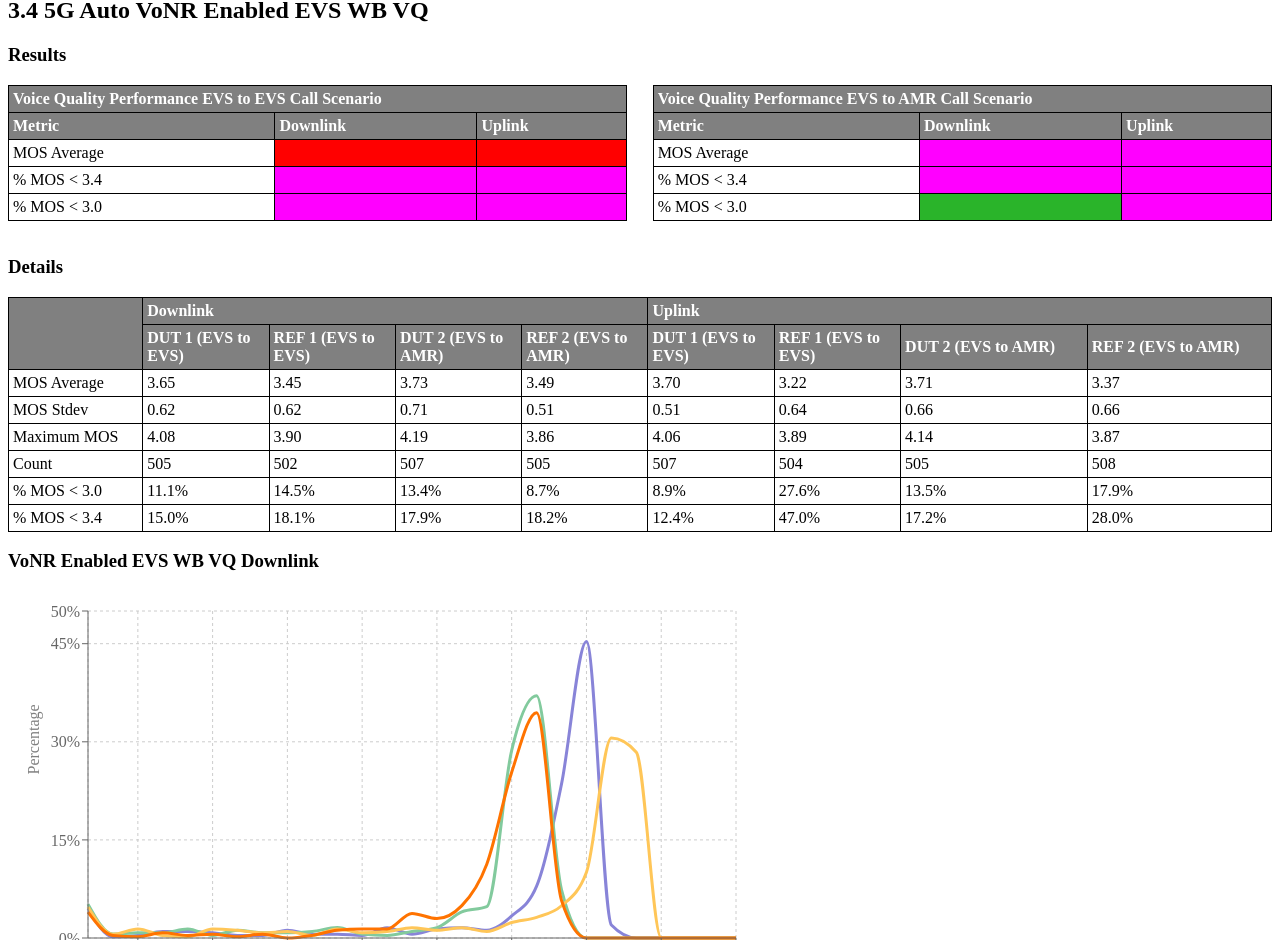
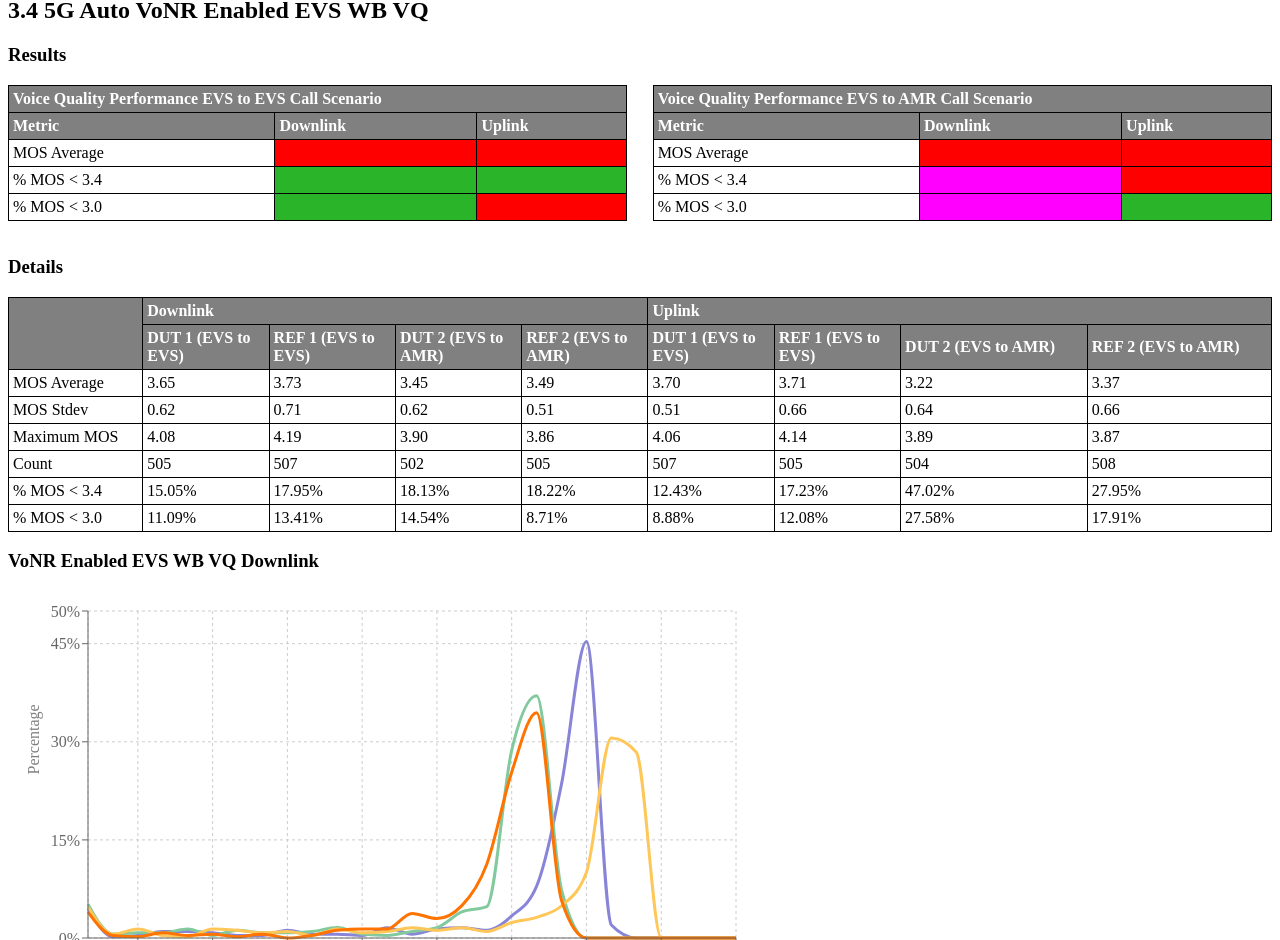
Before and after one commit to LiJieSu0/Fit4Launch_Report, a React (Create React App) app in the folder report-generator-app/: page / in a window 1280 px wide. Shown: the part 2833-3773 px from the top of the page. Built offline with nearby package versions, Linux system fonts and the light colour scheme; what chartjs-plugin-datalabels would draw is missing.

Commit message:
modify vqevswbvqenable dynamic load data

```diff
--- a/report-generator-app/src/ReportDetails/VoiceQuality/VqCases/VqEvsWbVqEnabled.js
+++ b/report-generator-app/src/ReportDetails/VoiceQuality/VqCases/VqEvsWbVqEnabled.js
@@ -1,43 +1,81 @@
-import React from 'react';
+import React, { useContext } from 'react';
+import { ReportContext } from '../../../Contexts/ReportContext';
 import '../../../StyleScript/Restricted_Report_Style.css';
 import VqLineChart from './VqLineChart';
 import VqMosTable from './VqMosTable';
 
+const getFormattedValue = (data, path, isPercentage = false, decimals = 2) => {
+  let value = data;
+  for (const key of path) {
+    if (value && typeof value === 'object' && key in value) {
+      value = value[key];
+    } else {
+      return 'N/A';
+    }
+  }
+  if (typeof value === 'number') {
+    if (isPercentage) {
+      return `${(value).toFixed(decimals)}%`;
+    }
+    return value.toFixed(decimals);
+  }
+  return value;
+};
+
+const VqEvsWbVqEnabled = () => {
+  const { reportData } = useContext(ReportContext);
+
+  if (!reportData || !reportData.voiceQuality || !reportData.voiceQuality["Voice Quality"]) {
+    return <div>Loading voice quality data...</div>;
+  }
+
+  const evsWbKey = "5G Auto VoNR Enabled EVS WB VQ";
+  const evsWbDataPath = reportData.voiceQuality["Voice Quality"][evsWbKey];
+
+  if (!evsWbDataPath) {
+    return <div>Loading {evsWbKey} data...</div>;
+  }
+
+  const getEvsWbValue = (category, device, stat, isPercentage = false, decimals = 2) => {
+    const path = [category, `vonr enable evs wb ${device} ${category.toLowerCase()}`, stat];
+    return getFormattedValue(evsWbDataPath, path, isPercentage, decimals);
+  };
+
   const vqTableData4 = [
     {
       metric: "MOS Average",
-    mobile: { dut1: "3.65", dut2: "3.45", ref1: "3.73", ref2: "3.49" },
-    base: { dut1: "3.70", dut2: "3.22", ref1: "3.71", ref2: "3.37" },
+      mobile: { dut1: getEvsWbValue("Mobile", "DUT1", "MOS Average"), dut2: getEvsWbValue("Mobile", "DUT2", "MOS Average"), ref1: getEvsWbValue("Mobile", "REF1", "MOS Average"), ref2: getEvsWbValue("Mobile", "REF2", "MOS Average") },
+      base: { dut1: getEvsWbValue("Base", "DUT1", "MOS Average"), dut2: getEvsWbValue("Base", "DUT2", "MOS Average"), ref1: getEvsWbValue("Base", "REF1", "MOS Average"), ref2: getEvsWbValue("Base", "REF2", "MOS Average") },
       highlight: true
     },
     {
       metric: "MOS Stdev",
-    mobile: { dut1: "0.62", dut2: "0.62", ref1: "0.71", ref2: "0.51" },
-    base: { dut1: "0.51", dut2: "0.64", ref1: "0.66", ref2: "0.66" },
+      mobile: { dut1: getEvsWbValue("Mobile", "DUT1", "MOS Stdev"), dut2: getEvsWbValue("Mobile", "DUT2", "MOS Stdev"), ref1: getEvsWbValue("Mobile", "REF1", "MOS Stdev"), ref2: getEvsWbValue("Mobile", "REF2", "MOS Stdev") },
+      base: { dut1: getEvsWbValue("Base", "DUT1", "MOS Stdev"), dut2: getEvsWbValue("Base", "DUT2", "MOS Stdev"), ref1: getEvsWbValue("Base", "REF1", "MOS Stdev"), ref2: getEvsWbValue("Base", "REF2", "MOS Stdev") },
       highlight: false
     },
     {
       metric: "Maximum MOS",
-    mobile: { dut1: "4.08", dut2: "3.90", ref1: "4.19", ref2: "3.86" },
-    base: { dut1: "4.06", dut2: "3.89", ref1: "4.14", ref2: "3.87" },
+      mobile: { dut1: getEvsWbValue("Mobile", "DUT1", "Maximum MOS"), dut2: getEvsWbValue("Mobile", "DUT2", "Maximum MOS"), ref1: getEvsWbValue("Mobile", "REF1", "Maximum MOS"), ref2: getEvsWbValue("Mobile", "REF2", "Maximum MOS") },
+      base: { dut1: getEvsWbValue("Base", "DUT1", "Maximum MOS"), dut2: getEvsWbValue("Base", "DUT2", "Maximum MOS"), ref1: getEvsWbValue("Base", "REF1", "Maximum MOS"), ref2: getEvsWbValue("Base", "REF2", "Maximum MOS") },
       highlight: false
     },
     {
       metric: "Count",
-    mobile: { dut1: "505", dut2: "502", ref1: "507", ref2: "505" },
-    base: { dut1: "507", dut2: "504", ref1: "505", ref2: "508" },
+      mobile: { dut1: getEvsWbValue("Mobile", "DUT1", "Counts", false, 0), dut2: getEvsWbValue("Mobile", "DUT2", "Counts", false, 0), ref1: getEvsWbValue("Mobile", "REF1", "Counts", false, 0), ref2: getEvsWbValue("Mobile", "REF2", "Counts", false, 0) },
+      base: { dut1: getEvsWbValue("Base", "DUT1", "Counts", false, 0), dut2: getEvsWbValue("Base", "DUT2", "Counts", false, 0), ref1: getEvsWbValue("Base", "REF1", "Counts", false, 0), ref2: getEvsWbValue("Base", "REF2", "Counts", false, 0) },
       highlight: false
     },
     {
-    metric: "% MOS < 3.0",
-    mobile: { dut1: "11.1%", dut2: "14.5%", ref1: "13.4%", ref2: "8.7%" },
-    base: { dut1: "8.9%", dut2: "27.6%", ref1: "13.5%", ref2: "17.9%" },
+      metric: "% MOS < 3.4",
+      mobile: { dut1: getEvsWbValue("Mobile", "DUT1", "% MOS < 3.4", true, 2), dut2: getEvsWbValue("Mobile", "DUT2", "% MOS < 3.4", true, 2), ref1: getEvsWbValue("Mobile", "REF1", "% MOS < 3.4", true, 2), ref2: getEvsWbValue("Mobile", "REF2", "% MOS < 3.4", true, 2) },
+      base: { dut1: getEvsWbValue("Base", "DUT1", "% MOS < 3.4", true, 2), dut2: getEvsWbValue("Base", "DUT2", "% MOS < 3.4", true, 2), ref1: getEvsWbValue("Base", "REF1", "% MOS < 3.4", true, 2), ref2: getEvsWbValue("Base", "REF2", "% MOS < 3.4", true, 2) },
       highlight: true
     },
     {
-    metric: "% MOS < 3.4",
-    mobile: { dut1: "15.0%", dut2: "18.1%", ref1: "17.9%", ref2: "18.2%" },
-    base: { dut1: "12.4%", dut2: "47.0%", ref1: "17.2%", ref2: "28.0%" },
+      metric: "% MOS < 3.0",
+      mobile: { dut1: getEvsWbValue("Mobile", "DUT1", "% MOS < 3.0", true, 2), dut2: getEvsWbValue("Mobile", "DUT2", "% MOS < 3.0", true, 2), ref1: getEvsWbValue("Mobile", "REF1", "% MOS < 3.0", true, 2), ref2: getEvsWbValue("Mobile", "REF2", "% MOS < 3.0", true, 2) },
+      base: { dut1: getEvsWbValue("Base", "DUT1", "% MOS < 3.0", true, 2), dut2: getEvsWbValue("Base", "DUT2", "% MOS < 3.0", true, 2), ref1: getEvsWbValue("Base", "REF1", "% MOS < 3.0", true, 2), ref2: getEvsWbValue("Base", "REF2", "% MOS < 3.0", true, 2) },
       highlight: true
     }
   ];
@@ -51,14 +89,14 @@ const vqTableDataEVStoEVS_3_3 = [
     },
     {
       metric: "% MOS < 3.4",
-    downlink: { value: "", className: "bg-performance-excellent" },
-    uplink: { value: "", className: "bg-performance-excellent" },
+      downlink: { value: "", className: "bg-performance-pass" },
+      uplink: { value: "", className: "bg-performance-pass" },
       highlight: false
     },
     {
       metric: "% MOS < 3.0",
-    downlink: { value: "", className: "bg-performance-excellent" },
-    uplink: { value: "", className: "bg-performance-excellent" },
+      downlink: { value: "", className: "bg-performance-pass" },
+      uplink: { value: "", className: "bg-performance-fail" },
       highlight: true
     }
   ];
@@ -66,25 +104,24 @@ const vqTableDataEVStoEVS_3_3 = [
   const vqTableDataEVStoAMR_3_3 = [
     {
       metric: "MOS Average",
-    downlink: { value: "", className: "bg-performance-excellent" },
-    uplink: { value: "", className: "bg-performance-excellent" },
+      downlink: { value: "", className: "bg-performance-fail" },
+      uplink: { value: "", className: "bg-performance-fail" },
       highlight: true
     },
     {
       metric: "% MOS < 3.4",
       downlink: { value: "", className: "bg-performance-excellent" },
-    uplink: { value: "", className: "bg-performance-excellent" },
+      uplink: { value: "", className: "bg-performance-fail" },
       highlight: false
     },
     {
       metric: "% MOS < 3.0",
-    downlink: { value: "", className: "bg-performance-pass" },
-    uplink: { value: "", className: "bg-performance-excellent" },
+      downlink: { value: "", className: "bg-performance-excellent" },
+      uplink: { value: "", className: "bg-performance-pass" },
       highlight: true
     }
   ];
 
-const VqEvsWbVqEnabled = () => {
   return (
     <>
       <div className="page-content">
@@ -166,12 +203,12 @@ const VqEvsWbVqEnabled = () => {
               <tr key={index} className={row.highlight ? 'highlight-row' : ''}>
                 <td>{row.metric}</td>
                 <td>{row.mobile.dut1}</td>
+                <td>{row.mobile.ref1}</td>
                 <td>{row.mobile.dut2}</td>
-                <td>{row.mobile.ref1}</td>
                 <td>{row.mobile.ref2}</td>
                 <td>{row.base.dut1}</td>
+                <td>{row.base.ref1}</td>
                 <td>{row.base.dut2}</td>
-                <td>{row.base.ref1}</td>
                 <td>{row.base.ref2}</td>
               </tr>
             ))}
@@ -187,7 +224,6 @@ const VqEvsWbVqEnabled = () => {
         <VqMosTable dataSource="vonr_enabled_evs_wb_vq_base" />
       </div>
     </>
-
   );
 };
 
--- a/report-generator-app/src/ReportDetails/VoiceQuality/VqDetailsPage.js
+++ b/report-generator-app/src/ReportDetails/VoiceQuality/VqDetailsPage.js
@@ -15,6 +15,7 @@ const VqDetailsPage = () => {
     <div>
       <VqAmrNbVq />
       <VqAmrWbVq />
+      {/* Todo Line chart data dynamic loading */}
       <VqEvsWbVqDisabled />
       <VqEvsWbVqEnabled />
       <VqKpiAudioDelay />
```
Lines whose indentation alone changed are shown as unchanged.
